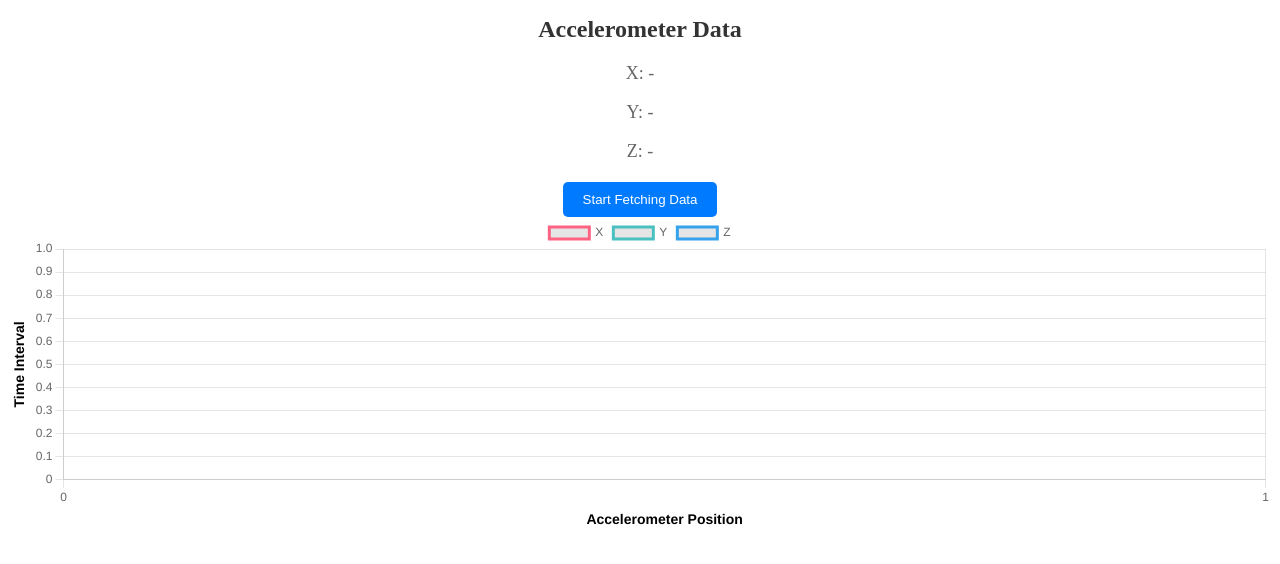
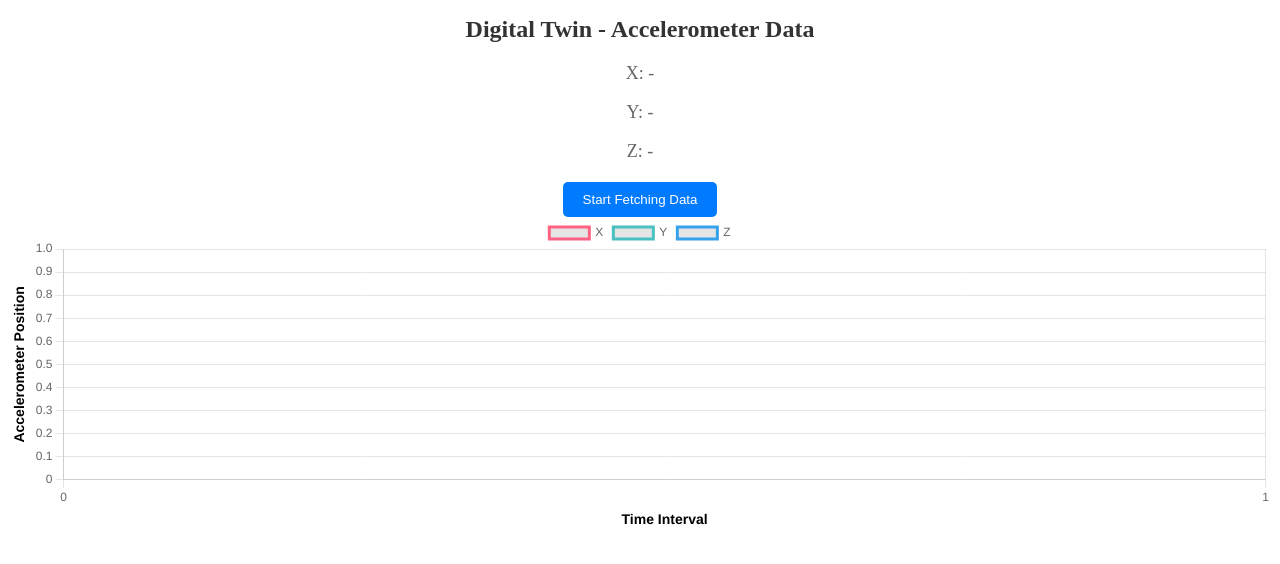
Before and after one commit to forynski/ADTtoWebApp, a website: page index.html in a window 1280 px wide. Drawn offline with nearby package versions, Linux system fonts and the light colour scheme.

Commit message:
flip labels

```diff
--- a/index.html
+++ b/index.html
@@ -7,7 +7,7 @@
     <link rel="stylesheet" href="styles.css">
 </head>
 <body>
-    <h1>Accelerometer Data</h1>
+    <h1>Digital Twin - Accelerometer Data</h1>
 
     <div id="accelerometerData">
         <p>X: <span id="xValue">-</span></p>
@@ -65,7 +65,7 @@
                         position: 'bottom',
                         title: {
                             display: true,
-                            text: 'Accelerometer Position', // Label for X-axis
+                            text: 'Time Interval', // Label for X-axis
                             color: 'black', // Optional: Customize color
                             font: {
                                 size: 14, // Optional: Customize font size
@@ -81,7 +81,7 @@
                         position: 'left',
                         title: {
                             display: true,
-                            text: 'Time Interval', // Label for Y-axis
+                            text: 'Accelerometer Position', // Label for Y-axis
                             color: 'black', // Optional: Customize color
                             font: {
                                 size: 14, // Optional: Customize font size
```
